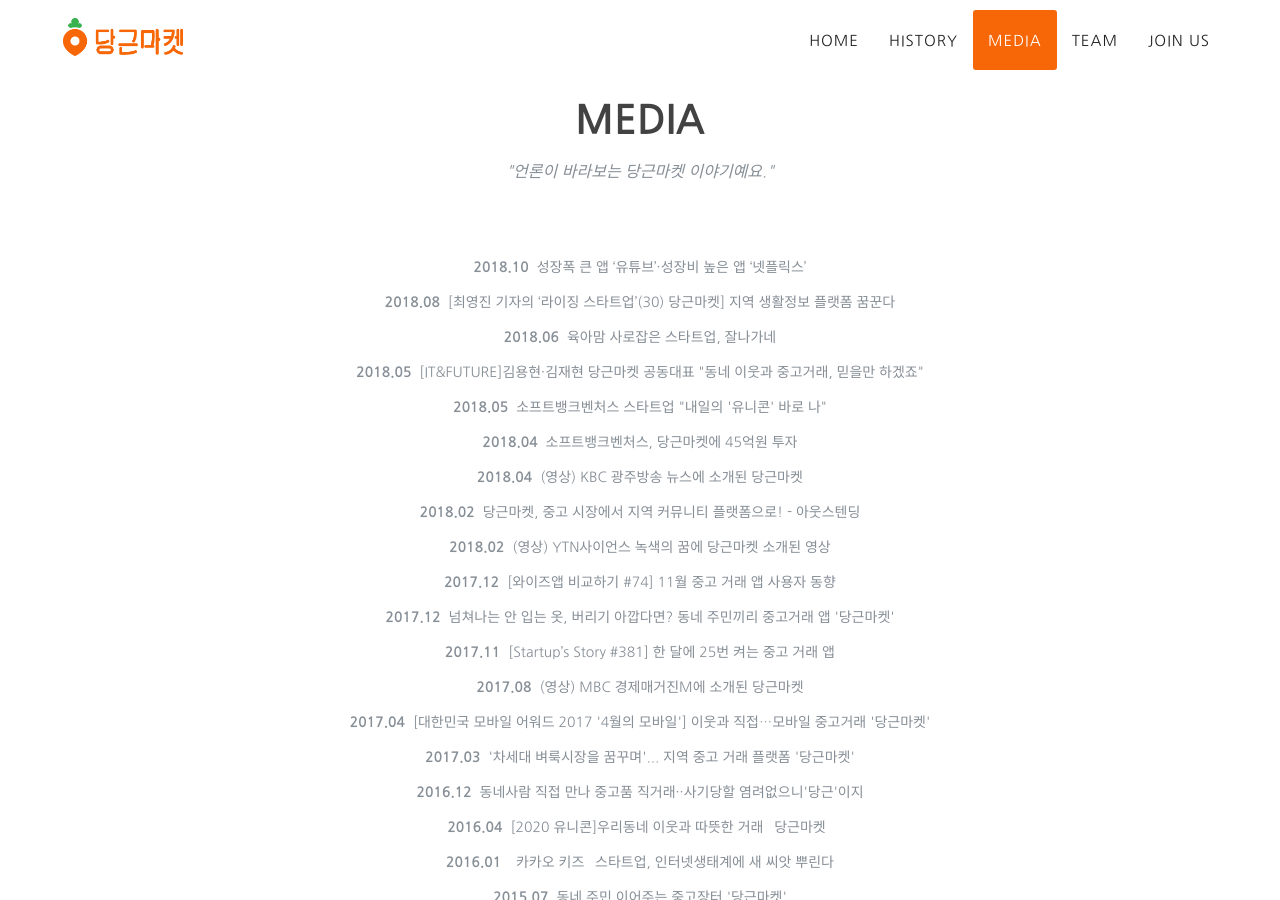
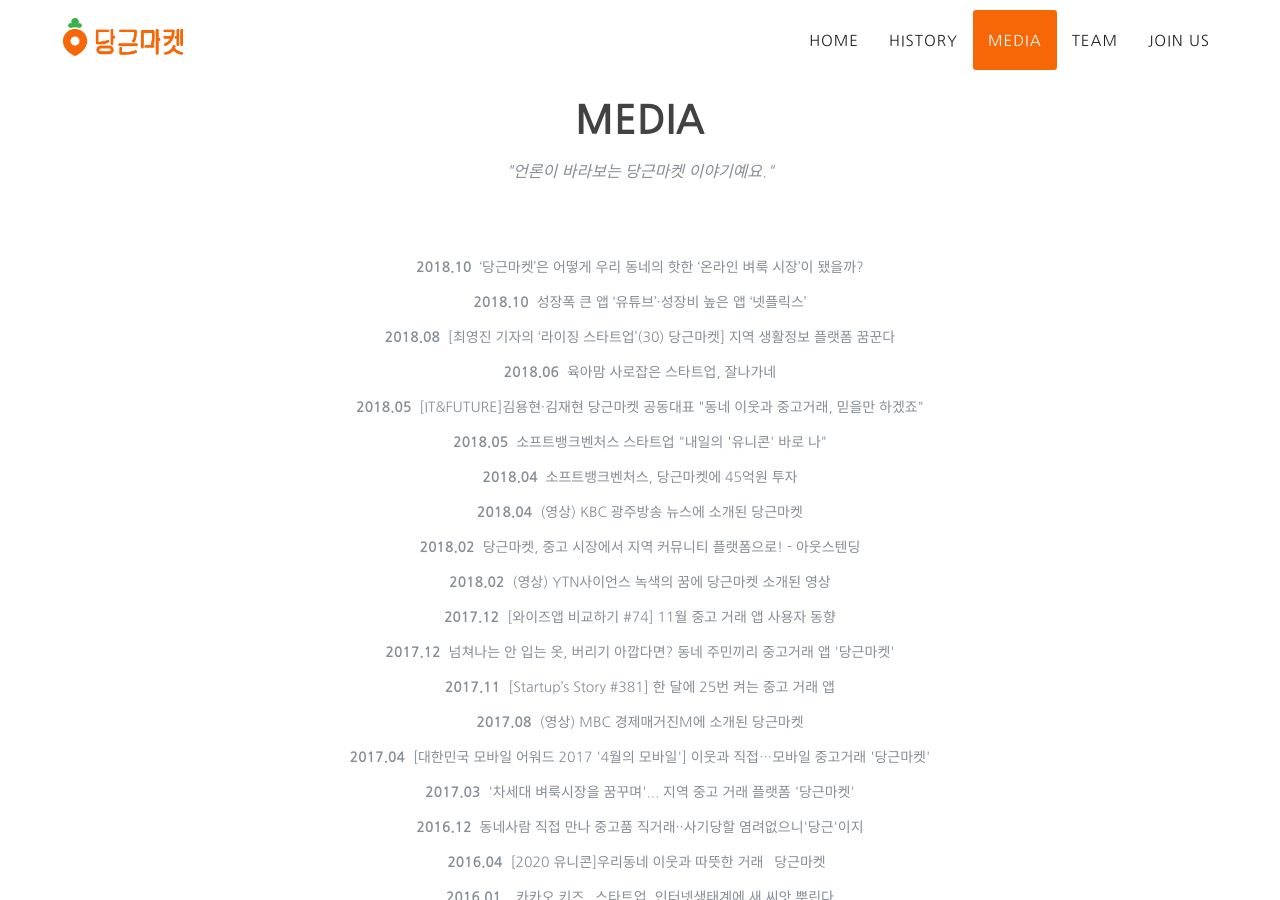
Before and after one commit to daangn/daangn-team-page, a Jekyll site: the page built from index.html, in a window 1280 px wide and 900 px high, scrolled down 2811 px. Built offline with Jekyll 4.4.1, drawn with Linux system fonts in a browser that asks for light colours; some web fonts are replaced.

Commit message:
Update _config.yml

```diff
--- a/_config.yml
+++ b/_config.yml
@@ -42,6 +42,10 @@
   pic: start
 
 media:
+- content: "‘당근마켓’은 어떻게 우리 동네의 핫한 ‘온라인 벼룩 시장’이 됐을까?"
+  date: '2018.10'
+  url: https://insidestory.kr/21288
+
 - content: "성장폭 큰 앱 ‘유튜브’·성장비 높은 앱 ‘넷플릭스’"
   date: '2018.10'
   url: http://www.zdnet.co.kr/news/news_view.asp?artice_id=20181016084241&type=det&re=zdk
```
